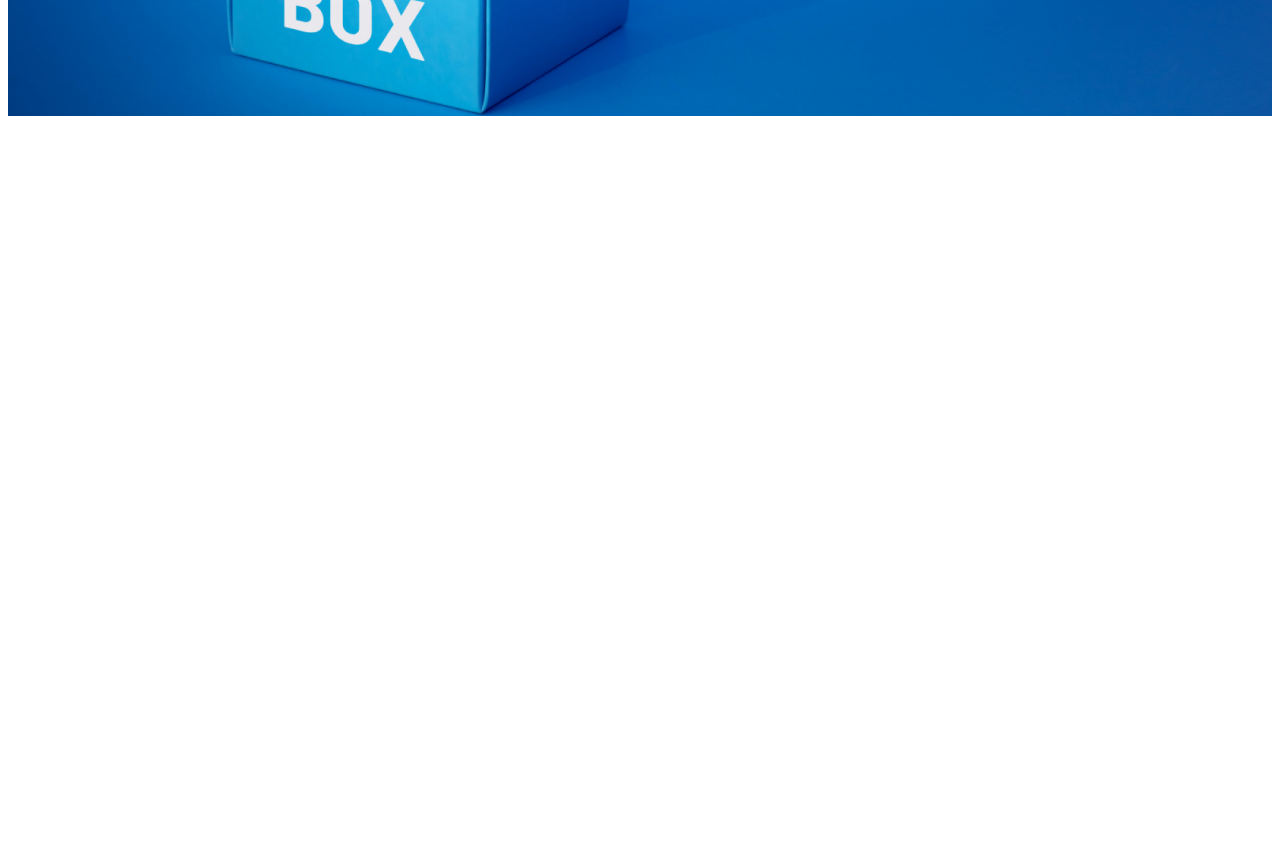
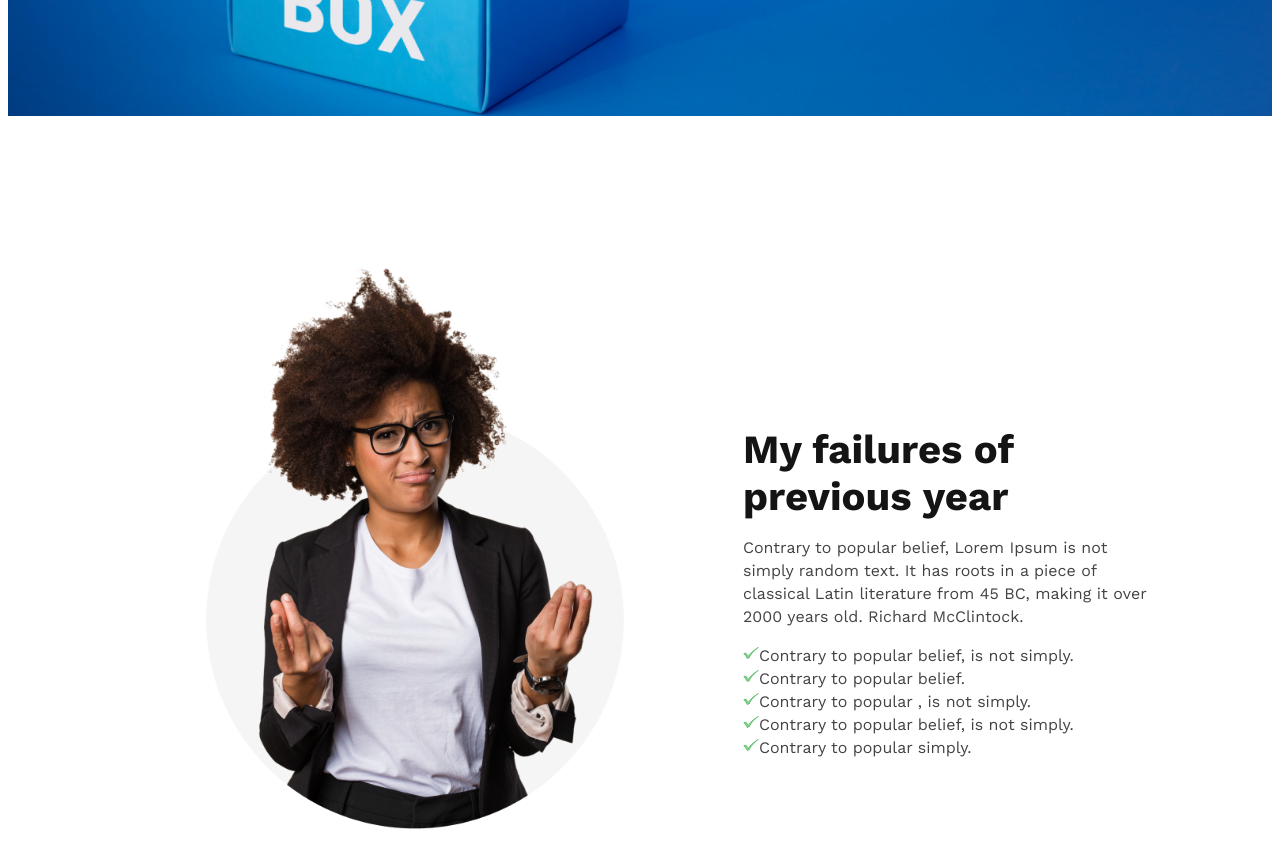
Before and after one commit to RagibHasan06/second-web, a plain HTML site: page index.html in a window 1280 px wide. Shown: the part 530-1371 px from the top of the page. Before the commit the page ends 800 px from the top, so only its background shows below. Drawn offline with nearby package versions, Linux system fonts and the light colour scheme.

Commit message:
failure section updated

```diff
--- a/index.html
+++ b/index.html
@@ -20,13 +20,27 @@
                     <p class="two">There are many variations of passsages of Lorem Ipsum <br> available, but the majority have suffered alteration in some <br> form, by injected humour, or randomised words</p>
                      <button class="three">Contact Us</button>
                 </div>
+            </div>
+        </section>
+    </header>
+    <main>
+        <section class="fail">
+            <div>
+                <img src="images/person.png" alt="">
+            </div>
+            <div class="tfd">
+                <h3 class="fail-head">My failures of <br> previous year</h3>
+                <p class="fail-des">Contrary to popular belief, Lorem Ipsum is not <br> simply random text. It has roots in a piece of <br> classical Latin literature from 45 BC, making it over <br> 2000 years old. Richard McClintock.</p>
+                <p class="fail-point">
+                    <img src="images/checkmark.png" alt="">Contrary to popular belief, is not simply. <br>
+                    <img src="images/checkmark.png" alt="">Contrary to popular belief. <br>
+                    <img src="images/checkmark.png" alt="">Contrary to popular , is not simply. <br>
+                    <img src="images/checkmark.png" alt="">Contrary to popular belief, is not simply. <br>
+                    <img src="images/checkmark.png" alt="">Contrary to popular simply.
+                </p>
 
             </div>
-
         </section>
-
-    </header>
-    <main>
 
     </main>
     <footer>
--- a/style.css
+++ b/style.css
@@ -54,3 +54,42 @@
     font-weight: 600;
     color: #005FAC;
 }
+
+/* First section styles */
+.fail {
+    display: flex;
+    gap: 105px;
+    margin-top: 140px;
+    height: auto;
+
+}
+
+.fail img {
+    max-width: 450px;
+    max-height: 898px;
+    margin-left: 180px;
+}
+
+.fail-head {
+    padding-top: 130px;
+}
+
+.fail-point img {
+    display: list-item, flex;
+    margin-left: 0px;
+}
+
+.fail-head {
+    color: #151414;
+    font-size: 40px;
+    font-weight: 700;
+    line-height: normal;
+    margin-bottom: 15px;
+}
+.fail-point, .fail-des{
+    color: #444343;
+    font-size: 16px;
+    font-weight: 400;
+    line-height: 23px;
+
+}
```
Also changed, not shown: images/checkmark.png (added).
